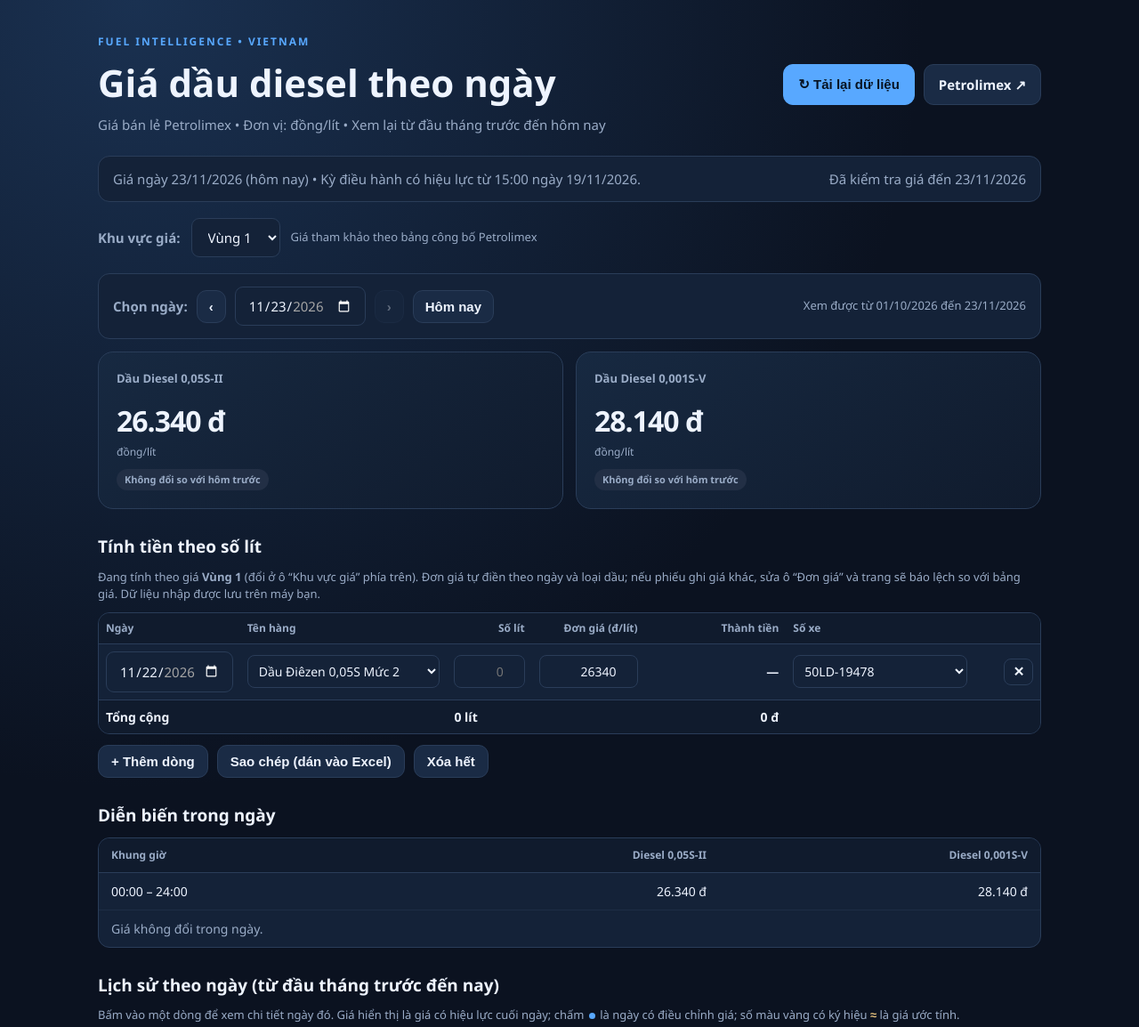
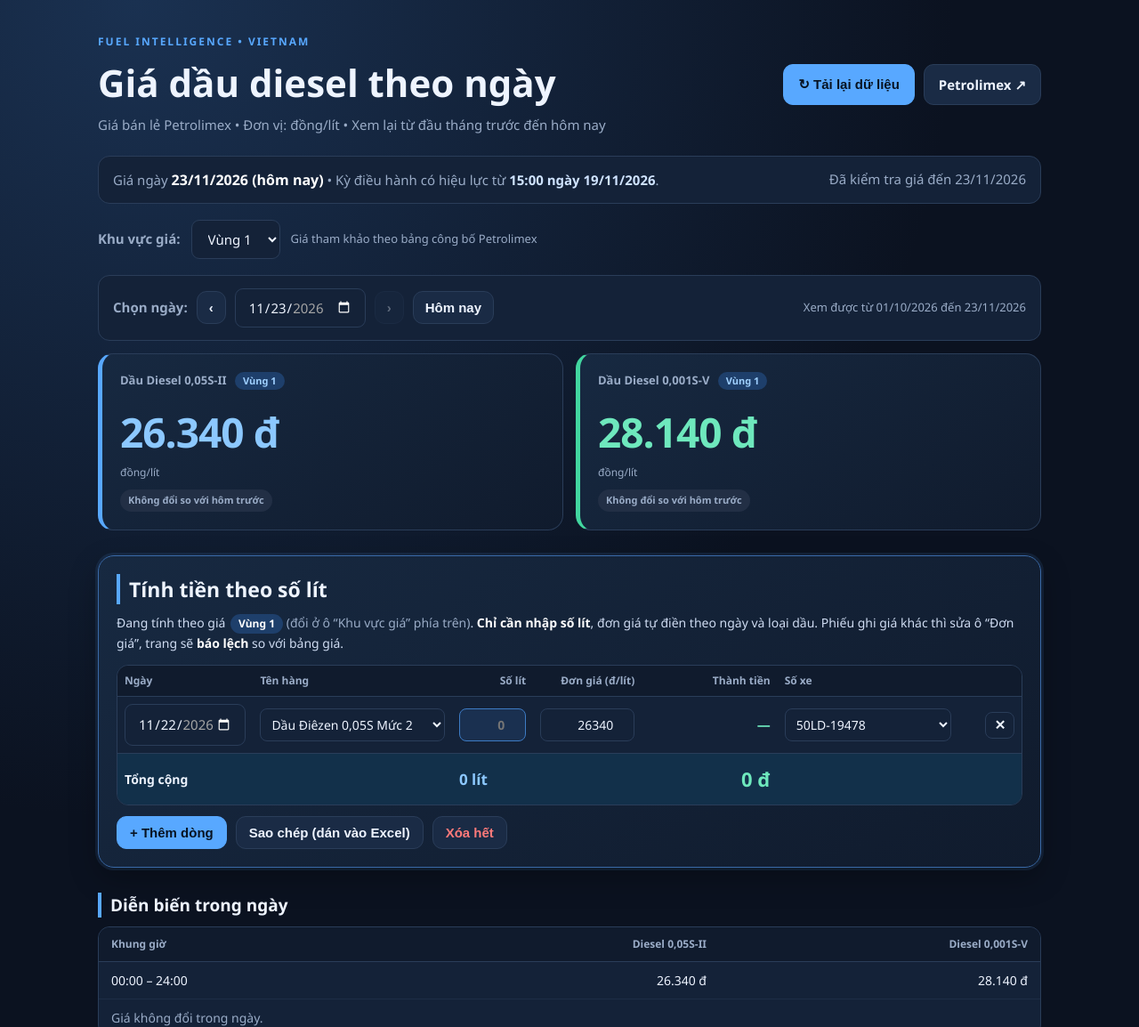
Before and after one commit to luongnhan26092000-sudo/1, a plain HTML site: page index.html in a window 1280 px wide. Shown: the top 1154 px of the page at 89% size. Drawn offline with Linux system fonts and the light colour scheme.

Commit message:
Add files via upload

```diff
--- a/index.html
+++ b/index.html
@@ -29,6 +29,26 @@ tbody tr{border-bottom:1px solid #1d2d45}tbody tr:last-child{border-bottom:0}tbo
 td.est,.price.est{color:#e7c27d}.price.est{font-size:28px}
 .in{background:#142238;color:var(--text);border:1px solid var(--line);border-radius:8px;padding:7px 8px;font:inherit;font-size:14px;color-scheme:dark;width:100%;min-width:0}
 .in.c-xe{text-transform:uppercase}
+/* ===== nổi bật ===== */
+.section h2{border-left:4px solid var(--blue);padding-left:10px}
+b.hl{color:#fff;font-size:16px}b.hl2{color:#cfe3ff}b.hl3{color:#f0d9a8}
+.card{border-left-width:5px}
+.card.c1{border-left-color:var(--blue)}.card.c2{border-left-color:var(--green)}
+.card .price{font-size:clamp(34px,5vw,46px)}
+.card.c1 .price:not(.est){color:#8cc8ff}.card.c2 .price:not(.est){color:#6ee8bd}
+.rg{display:inline-block;margin-left:6px;padding:2px 9px;border-radius:20px;background:#1e3f6b;color:#9fd0ff;font-size:11px;font-weight:800;vertical-align:middle}
+#calc{background:linear-gradient(145deg,#172941,#101b2d);border:1px solid #3a6aa8;border-radius:18px;padding:20px;box-shadow:0 0 0 3px rgba(88,168,255,.10),0 12px 32px rgba(0,0,0,.28)}
+#calc h2{font-size:23px}
+.calcintro{font-size:14px;margin:0 0 14px;color:#cfdcf2}.calcintro b{color:#fff}.calcintro .rg{margin-left:2px;font-size:12px}
+.in.c-lit{border-color:#3d7bc4;background:#1a3050;font-weight:700}
+.in:focus{outline:2px solid var(--blue);outline-offset:1px}
+td.c-total{color:#6ee8bd;font-size:15px}
+#calc tfoot td{background:#12304a;padding-top:12px;padding-bottom:12px}
+#sumLit{font-size:17px;color:#8cc8ff}#sumAmt{font-size:22px;color:#6ee8bd}
+#calc tr.nrow.warnrow td{background:#2a2113;color:#f5dfae;font-size:13px;font-weight:600;border-radius:0 0 10px 10px}
+#addRow{background:var(--blue);color:#071322;border-color:var(--blue)}
+#clearRows{color:var(--red)}
+tbody tr.sel{background:#23406b;font-weight:800}
 td.xecell{text-align:left}td.xecell .c-xe{margin-top:6px}.in.c-lit,.in.c-price{text-align:right}
 .in.est{color:#e7c27d}.in.diff{border-color:#e7c27d;background:#2a2113}
 .calcbar{display:flex;gap:10px;flex-wrap:wrap;align-items:center;margin-top:12px}.calcbar button{padding:9px 14px}
@@ -81,12 +101,12 @@ tfoot td{font-weight:800;border-top:1px solid var(--line);background:#101b2d}
 <div id="warn" class="warn hidden"></div>
 
 <div class="grid" id="cards">
-<div class="card"><div class="label">Dầu Diesel 0,05S-II</div><div class="price" id="do">—</div><div class="unit">đồng/lít</div><div class="badge" id="b_do"></div></div>
-<div class="card"><div class="label">Dầu Diesel 0,001S-V</div><div class="price" id="do001">—</div><div class="unit">đồng/lít</div><div class="badge" id="b_do001"></div></div>
+<div class="card c1"><div class="label">Dầu Diesel 0,05S-II <span class="rg"></span></div><div class="price" id="do">—</div><div class="unit">đồng/lít</div><div class="badge" id="b_do"></div></div>
+<div class="card c2"><div class="label">Dầu Diesel 0,001S-V <span class="rg"></span></div><div class="price" id="do001">—</div><div class="unit">đồng/lít</div><div class="badge" id="b_do001"></div></div>
 </div>
 
 <div class="section" id="calc"><h2>Tính tiền theo số lít</h2>
-<div class="muted" style="font-size:13px;margin-bottom:10px">Đang tính theo giá <b id="calcRegion">Vùng 1</b> (đổi ở ô “Khu vực giá” phía trên). Đơn giá tự điền theo ngày và loại dầu; nếu phiếu ghi giá khác, sửa ô “Đơn giá” và trang sẽ báo lệch so với bảng giá. Dữ liệu nhập được lưu trên máy bạn.</div>
+<div class="calcintro">Đang tính theo giá <b id="calcRegion" class="rg">Vùng 1</b> <span class="muted">(đổi ở ô “Khu vực giá” phía trên)</span>. <b>Chỉ cần nhập số lít</b>, đơn giá tự điền theo ngày và loại dầu. Phiếu ghi giá khác thì sửa ô “Đơn giá”, trang sẽ <b class="hl3">báo lệch</b> so với bảng giá.</div>
 <div class="tblwrap"><table class="ctab"><colgroup><col style="width:15%"><col style="width:22%"><col style="width:9%"><col style="width:12%"><col style="width:15%"><col style="width:20%"><col style="width:7%"></colgroup><thead><tr><th>Ngày</th><th>Tên hàng</th><th>Số lít</th><th>Đơn giá (đ/lít)</th><th>Thành tiền</th><th>Số xe</th><th></th></tr></thead>
 <tbody id="calcRows"></tbody>
 <tfoot><tr><td colspan="2">Tổng cộng</td><td id="sumLit">0 lít</td><td></td><td id="sumAmt">0 đ</td><td colspan="2" class="cnote" id="sumNote"></td></tr></tfoot></table></div>
@@ -177,6 +197,7 @@ function render(){
   $('prev').disabled=sel<=minD;$('next').disabled=sel>=maxD;
   $('range').textContent='Xem được từ '+fmtVN(minD)+' đến '+fmtVN(maxD);
 
+  document.querySelectorAll('.rg').forEach(e=>{e.textContent=region()==='v1'?'Vùng 1':'Vùng 2';});
   const noData=sel>DATA_THROUGH;
   const w=$('warn');
   if(noData){
@@ -198,7 +219,7 @@ function render(){
   if(noData){$('state').textContent='Không có dữ liệu giá cho ngày '+fmtVN(sel)+'.';}
   else if(cur){
     const f=cur.from.split('T');
-    $('state').textContent='Giá ngày '+fmtVN(sel)+(sel===today?' (hôm nay)':'')+' • Kỳ điều hành có hiệu lực từ '+f[1]+' ngày '+fmtVN(f[0])+'.';
+    $('state').innerHTML='Giá ngày <b class="hl">'+fmtVN(sel)+(sel===today?' (hôm nay)':'')+'</b> • Kỳ điều hành có hiệu lực từ <b class="hl2">'+f[1]+' ngày '+fmtVN(f[0])+'</b>.';
   }
 
   // diễn biến trong ngày
@@ -321,7 +342,7 @@ function refreshRow(tr,setPrice){
   }
   if(tp.change)n.push('Ngày này đổi giá lúc '+tp.change+(tp.before!=null?' (trước đó '+vn(tp.before)+' đ)':'')+'; đang lấy giá sau điều chỉnh.');
   const nr=tr.nextElementSibling;
-  if(nr){const t=n.join(' ');nr.firstElementChild.textContent=t;nr.classList.toggle('hidden',!t);}
+  if(nr){const t=n.join(' ');nr.firstElementChild.textContent=t;nr.classList.toggle('hidden',!t);nr.classList.toggle('warnrow',!!diff);}
 }
 function totals(){
   let sl=0,sa=0,miss=0;
```
